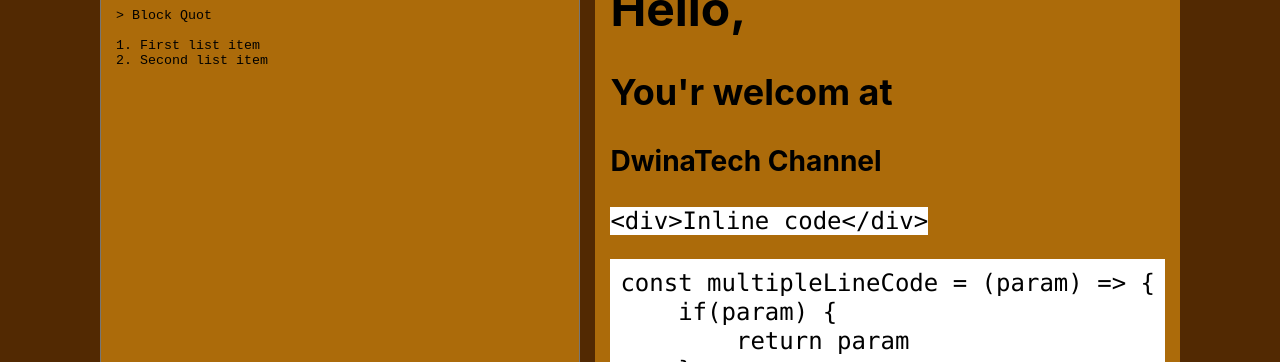
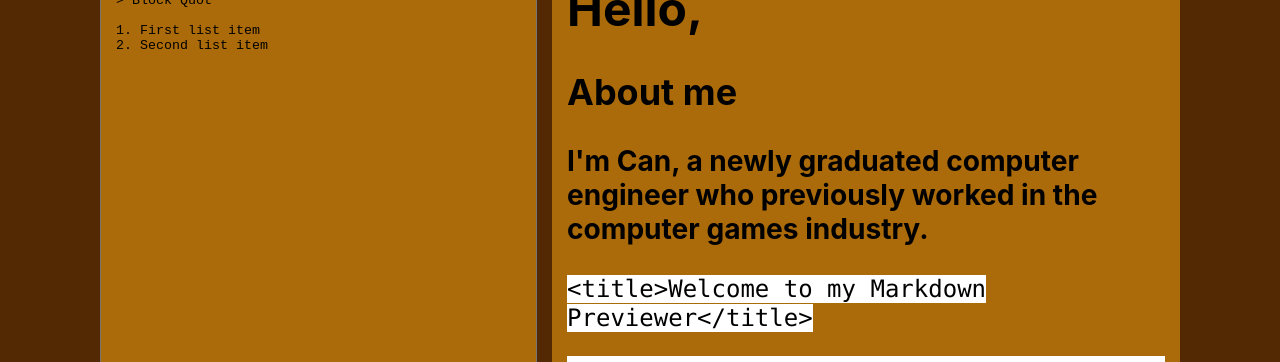
Before and after one commit to CanOguzz/react-markdown-previewer, a React (Create React App) app: page / in a window 1280 px wide. Shown: the part 438-800 px from the top of the page. Built offline with nearby package versions, Linux system fonts and the light colour scheme.

Commit message:
Update MarkdownPreviewer content and links

```diff
--- a/src/Components/MarkdownPreviewer/MarkdownPreviewer.jsx
+++ b/src/Components/MarkdownPreviewer/MarkdownPreviewer.jsx
@@ -4,26 +4,24 @@
 import "./MarkdownPreviewer.css";
 
 const defaultContent = `
-![Dwinatech Logo](https://yt3.ggpht.com/ytc/AKedOLRCB8l9dwq0qVxZIb7C7b1G5lvYlFIYzymD1Dkx=s176-c-k-c0x00ffffff-no-rj)
+![Dwinatech Logo](https://avatars.githubusercontent.com/u/64172912?v=4)
 
 # Hello,
-## You'r welcom at
-### DwinaTech Channel
+## About me
+### I'm Can, a newly graduated computer engineer who previously worked in the computer games industry.
 
 
-\`<div>Inline code</div>\`
+\`<title>Welcome to my Markdown Previewer</title>\`
 
 \`\`\`
-const multipleLineCode = (param) => {
-    if(param) {
-        return param
-    }
+const SayHello = (name) => {
+    return conole.log(\`Hello, \${name}\`);
 }
 \`\`\`
 
 **Some bold text**
 
-[Visit My Channel](https://www.youtube.com/channel/UCSS0kFyF7KWjE19Rj9PgNQA)
+[Visit Github Profile](https://github.com/CanOguzz)
 
 > Block Quot
 
```
